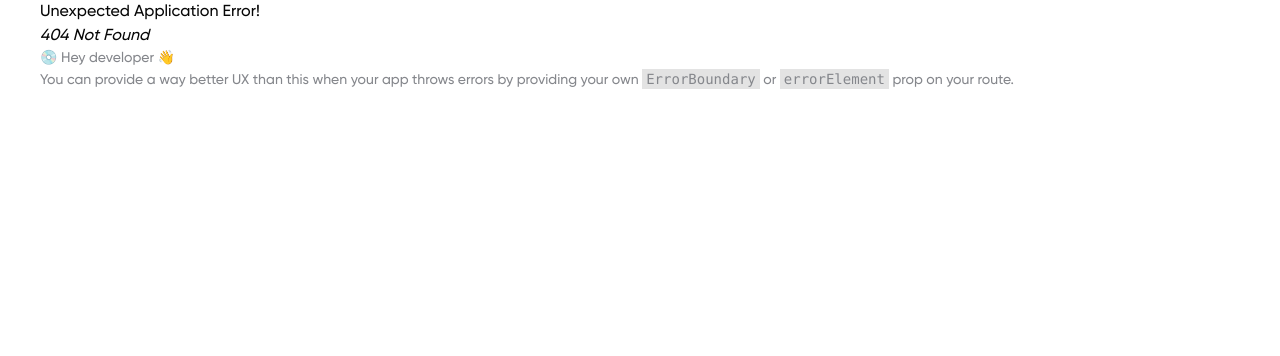
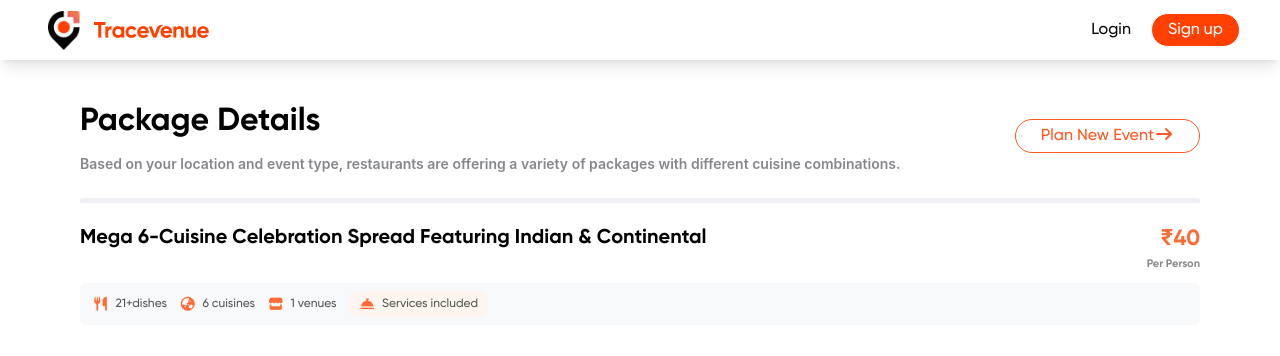
Before and after one commit to Prince5632/tracevenue-revamped, a React (Vite) app: page /package-details in a window 1280 px wide. Before the commit this address had no page. Shown: the top 356 px of the page. Built offline with nearby package versions, Linux system fonts and the light colour scheme.

Commit message:
merge main

```diff
--- a/index.html
+++ b/index.html
@@ -5,6 +5,7 @@
     <link rel="icon" type="image/svg+xml" href="/vite.svg" />
     <meta name="viewport" content="width=device-width, initial-scale=1.0" />
     <title>tracevenue-revamped</title>
+    <link rel="stylesheet" href="https://cdnjs.cloudflare.com/ajax/libs/font-awesome/7.0.1/css/all.min.css" integrity="sha512-2SwdPD6INVrV/lHTZbO2nodKhrnDdJK9/kg2XD1r9uGqPo1cUbujc+IYdlYdEErWNu69gVcYgdxlmVmzTWnetw==" crossorigin="anonymous" referrerpolicy="no-referrer" />
   </head>
   <body>
     <div id="root"></div>
--- a/src/App.jsx
+++ b/src/App.jsx
@@ -1,6 +1,7 @@
 import './App.css'
 import EnquiryLayout from './layouts/EnquiryLayout'
 import ComponentDocs from './pages/ComponentDocs'
+import PackageDetails from './pages/PackageDetails'
 import { createBrowserRouter, RouterProvider } from 'react-router-dom'
 
 // Define routes using createBrowserRouter
@@ -17,6 +18,10 @@ const router = createBrowserRouter([
     path: '/docs',
     element: <ComponentDocs />,
   },
+  {
+    path: '/package-details',
+    element: <PackageDetails />,
+  }
 ])
 
 function App() {
--- a/src/components/common/Navbar.jsx
+++ b/src/components/common/Navbar.jsx
@@ -3,8 +3,7 @@ import logo from "../../assets/images/logo.png"
 
 const Navbar = () => {
     return (
-        <nav className="w-full bg-white shadow-lg fixed top-0 left-0 z-50">
-            {/* fixed top-0 left-0 */}
+        <nav className="w-full bg-white shadow-lg fixed left-0 top-0 z-50">
             <div
                 className="
           max-w-7xl
--- /dev/null
+++ b/src/components/common/PackageCard.jsx
@@ -0,0 +1,6 @@
+function PackageCard(){
+    return<>
+        <h1>Hi</h1>
+    </>
+}
+export default PackageCard;
--- /dev/null
+++ b/src/components/common/PackageInfo.jsx
@@ -0,0 +1,47 @@
+import Button from "../common/Button";
+function PackageInfo(props) {
+    return <>
+        <main className="pt-[65px] px-[40px]">
+            <div className="lg:flex lg:justify-between pt-[32px]">
+                <div>
+                    <h1 className="text-[32px] text-[#000000] font-bold mb-2">{props.heading}</h1>
+                    <p className="text-[13px] text-[#666666] font-semibold">{props.description}</p>
+                </div>
+                <div className="lg:flex lg:justify-center lg:items-center">
+                    <button className=" border border-[#FF5722] px-[25px]  py-[4px] rounded-[30px] bg-white text-[#Ff5722] text-base font-bold">
+                        Plan New Event
+                        <i className="fa-solid fa-arrow-right"></i></button>
+                </div>
+            </div>
+            <div className="h-[5px] rounded-[30px] w-full bg-[#F0F0F4] mt-6 mb-[20px]"></div>
+            <div>
+                <div className="flex justify-between mb-[10px]">
+                    <h2 className="text-[20px] text-[#000000] font-bold">{props.subHeading}</h2>
+                    <div className="flex flex-col">
+                        <span className="text-[22px] text-[#ff6b35] font-bold text-end">&#8377;{props.price}</span>
+                        <span className="text-[11px] text-[#888888] font-bold text-end">Per Person</span>
+                    </div>
+                </div>
+                <div className="py-[8px] px-[12px] flex gap-3 mb-[10px] bg-[#f8f9fa] rounded-[6px]">
+                    {
+                        props.services.map((item)=>(
+                            (item.content == 'Services included')?
+                            <div className="flex justify-center items-center gap-[6px] bg-[#fff5f0] text-[#ff6b35] px-[10px] py-[4px] rounded-[12px]">
+                                <i className={`${item.class} text-[14px]`}></i>
+                                <span className="text-[12px] text-[#555555]">{item.content}</span>
+                            </div>:
+                            <div className="flex justify-center items-center gap-[6px] text-[#ff6b35]">
+                                <i className={`${item.class} text-[14px]`}></i>
+                                <span className="text-[12px] text-[#555555]">{item.content}</span>
+                            </div>
+                        ))
+                    }
+                </div>
+            </div>
+            <div>
+
+            </div>
+        </main>
+    </>
+}
+export default PackageInfo;
--- a/src/components/common/index.js
+++ b/src/components/common/index.js
@@ -23,3 +23,9 @@ export { default as Dropdown } from './Dropdown';
 
 // Utility Components
 export { default as GradientText } from './GradientText';
+
+// Header Components
+export {default as Navbar} from './Navbar';
+
+//Package Components
+export {default as PackageInfo} from './PackageInfo';
--- /dev/null
+++ b/src/pages/PackageDetails.jsx
@@ -0,0 +1,37 @@
+import { Navbar } from "../components/common";
+import { PackageInfo } from "../components/common";
+function PackageDetails() {
+    const packageInformation = [
+        {
+            step: 'Step 2',
+            heading: 'Package Details',
+            description: 'Based on your location and event type, restaurants are offering a variety of packages with different cuisine combinations.',
+            subHeading: 'Mega 6-Cuisine Celebration Spread Featuring Indian & Continental',
+            price: '40',
+            services: [
+                {
+                    content: '21+dishes',
+                    class: "fa-solid fa-utensils" },
+                {
+                    content: '6 cuisines',
+                    class: "fa-solid fa-earth-asia" },
+                {
+                    content: '1 venues',
+                    class: "fa-solid fa-store" },
+                {
+                    content: 'Services included',
+                    class: "fa-solid fa-bell-concierge" }
+            ],
+            cardDescription: 'Lorem ipsum dolor sit, amet consectetur adipisicing elit. Pariatur perferendis, corporis soluta quisquam autem sint eaque consequuntur dignissimos cumque incidunt. Iure doloribus eveniet unde eligendi nostrum mollitia consequatur, commodi, at ratione, labore architecto cumque! Ex commodi quas alias eveniet dolorum totam quam excepturi, eum, asperiores culpa minus. Modi, labore tempore?'
+        }
+    ]
+    return <>
+        <Navbar />
+        {
+            packageInformation.map((item, index) => (
+                <PackageInfo key={index} step={item.step} heading={item.heading} description={item.description} subHeading={item.subHeading} price={item.price} services={item.services} cardDescription={item.cardDescription} />
+            ))
+        }
+    </>
+}
+export default PackageDetails;
```
Also changed, not shown: src/assets/packageCard/card1.jpeg (added).
